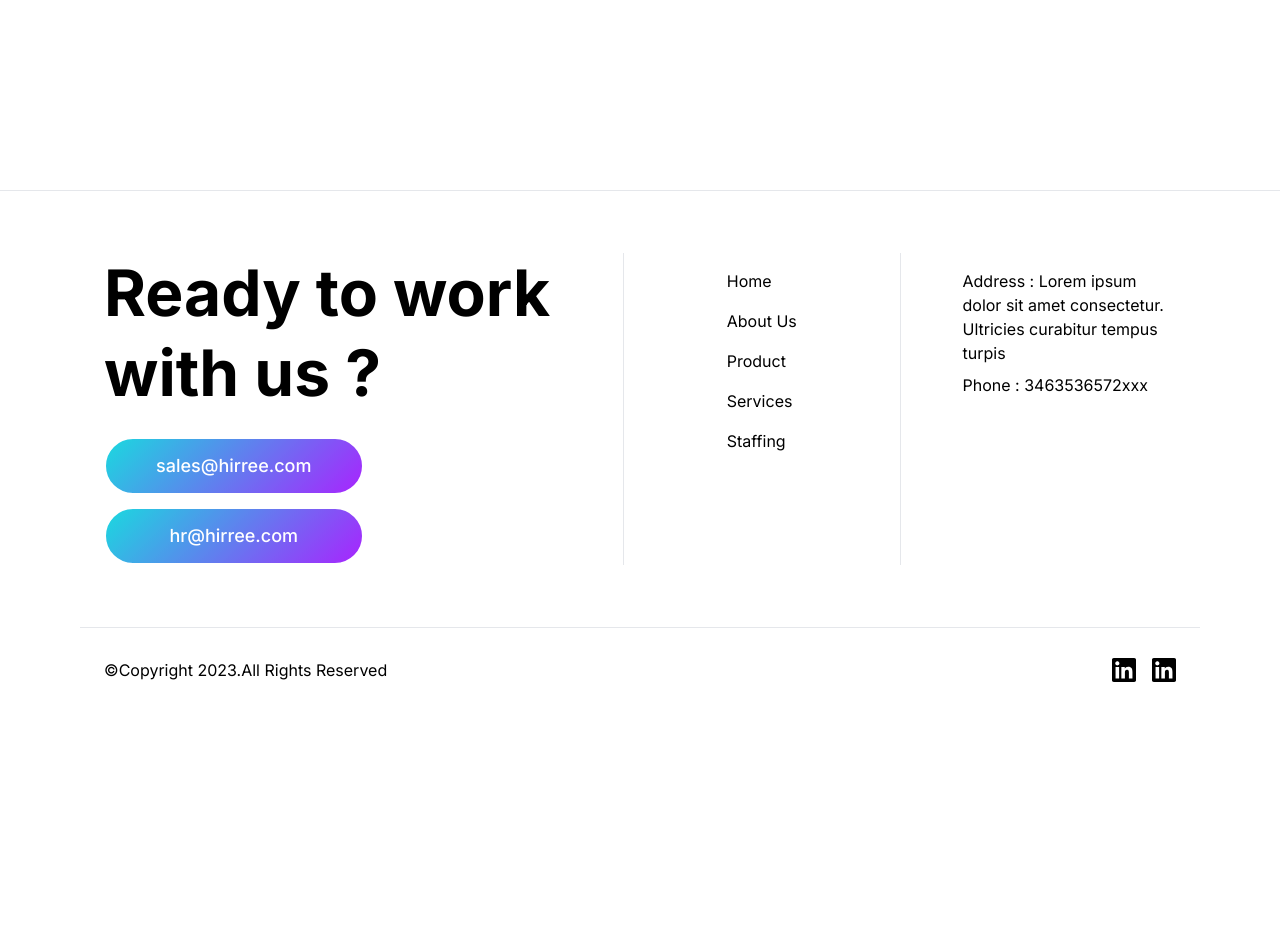
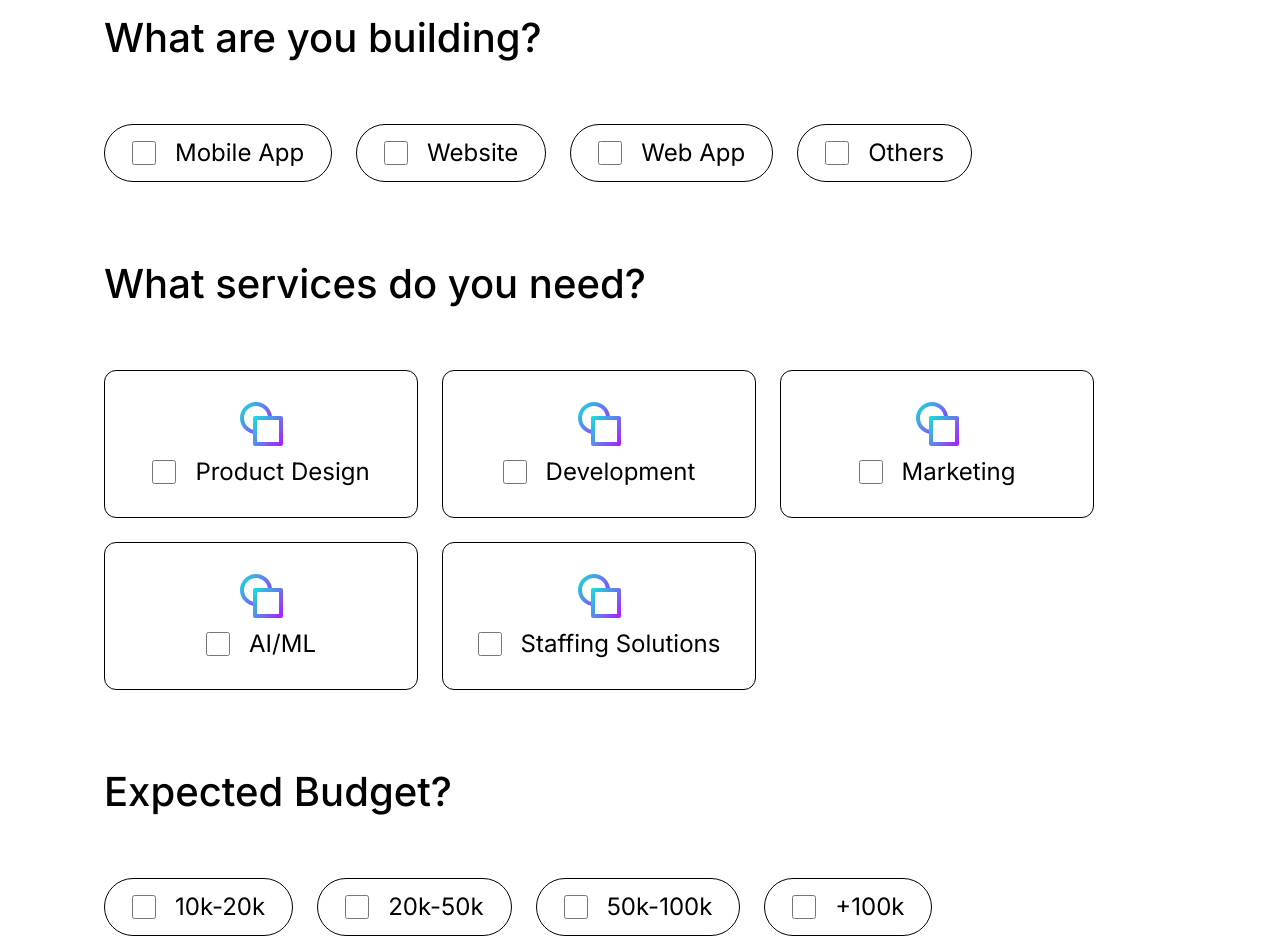
Before and after one commit to Nish7156/hire-web, a Next.js app: page /contact-us in a window 1280 px wide. Before the commit this address had no page. Shown: the part 700-1652 px from the top of the page. Before the commit the page ends 1412 px from the top, so only its background shows below. Built offline with nearby package versions, Linux system fonts and the light colour scheme.

Commit message:
contact-form

```diff
--- /dev/null
+++ b/src/app/contact-us/page.tsx
@@ -0,0 +1,14 @@
+import ContactForm from "@/components/pages/Contact-Us/ContactForm";
+import ContactHeroBanner from "@/components/pages/Contact-Us/ContactHeroBanner";
+import React from "react";
+
+function page() {
+  return (
+    <div>
+      <ContactHeroBanner />
+      <ContactForm />
+    </div>
+  );
+}
+
+export default page;
--- a/src/app/globals.scss
+++ b/src/app/globals.scss
@@ -120,3 +120,41 @@
 .dark-btn {
   border-radius: 36px;
 }
+
+.input-with-placeholder {
+  width: 100%;
+  position: relative;
+  label {
+    position: absolute;
+    top: -4px;
+    left: 0;
+    width: 100%;
+    height: 100%;
+    display: flex;
+    align-items: center;
+    padding-left: 0px;
+    transition: 300ms all;
+    font-size: 24px;
+    outline: none;
+  }
+  input {
+    width: 100%;
+    height: 40px;
+    padding: 0px;
+    background: white;
+    border-bottom: 2px solid black;
+    outline: none;
+    font-size: 24px;
+    font-weight: 400;
+    &:valid + label,
+    &:focus + label {
+      height: 80%;
+      padding-left: 0;
+      transform: translateY(-100%);
+      font-size: 24px;
+      color: black;
+      outline: none;
+      outline: none;
+    }
+  }
+}
--- /dev/null
+++ b/src/components/pages/Contact-Us/ContactForm.tsx
@@ -0,0 +1,238 @@
+import React from "react";
+import CustomButton from "@/components/elements/CustomButton";
+
+function ContactForm() {
+  const BuildingTypes = [
+    {
+      title: "Mobile App",
+      checked: false,
+      value: "",
+    },
+    {
+      title: "Website",
+      checked: false,
+      value: "",
+    },
+    {
+      title: "Web App",
+      checked: true,
+      value: "",
+    },
+    {
+      title: "Others",
+      checked: false,
+      value: "",
+    },
+  ];
+  const ServiceTypes = [
+    {
+      title: "Product Design",
+      value: "",
+      checked: false,
+    },
+    {
+      title: "Development",
+      value: "",
+      checked: false,
+    },
+    {
+      title: "Marketing",
+      value: "",
+      checked: false,
+    },
+    {
+      title: "AI/ML",
+      value: "",
+      checked: false,
+    },
+    {
+      title: "Staffing Solutions",
+      value: "",
+      checked: false,
+    },
+  ];
+
+  const BudgetList = [
+    {
+      title: "10k-20k",
+      value: "10-20",
+    },
+    {
+      title: "20k-50k",
+      value: "20-50",
+    },
+    {
+      title: "50k-100k",
+      value: "50-100",
+    },
+    {
+      title: "+100k",
+      value: "101",
+    },
+  ];
+  return (
+    <div>
+      <div className="container">
+        <div className="py-10 md:py-[72px]">
+          <CustomText>What are you building?</CustomText>
+          <div className="pt-10 md:pt-14">
+            <div className="flex gap-6 flex-wrap">
+              {BuildingTypes.map((data: any, index: number) => {
+                return (
+                  <div className="py-3 px-[27px] border-[1px] cursor-pointer border-black dark-btn">
+                    <div className="flex items-center gap-[19px]">
+                      <input type="checkbox" className="w-6 h-6 rounded-lg" />
+                      <p className=" text-2xl font-normal">{data.title}</p>
+                    </div>
+                  </div>
+                );
+              })}
+            </div>
+          </div>
+        </div>
+        <div className="pb-10 md:pb-[72px] md:max-w-[990px]">
+          <CustomText>What services do you need?</CustomText>
+          <div className="pt-10 md:pt-14">
+            <div className=" grid grid-cols-1 md:grid-cols-3 gap-6">
+              {ServiceTypes.map((data: any, index: number) => {
+                return (
+                  <div
+                    key={index}
+                    className="py-[29px] px-[33px] border-[1px] cursor-pointer border-black rounded-xl"
+                  >
+                    <div className="flex justify-center">
+                      <svg
+                        width="48"
+                        height="48"
+                        viewBox="0 0 48 48"
+                        fill="none"
+                        xmlns="http://www.w3.org/2000/svg"
+                      >
+                        <path
+                          d="M19 32C11.268 32 5 25.732 5 18C5 10.268 11.268 4 19 4C26.732 4 33 10.268 33 18"
+                          stroke="url(#paint0_linear_17_772)"
+                          stroke-width="4"
+                          stroke-linejoin="round"
+                        />
+                        <path
+                          d="M44 18H18V44H44V18Z"
+                          stroke="url(#paint1_linear_17_772)"
+                          stroke-width="4"
+                          stroke-linejoin="round"
+                        />
+                        <defs>
+                          <linearGradient
+                            id="paint0_linear_17_772"
+                            x1="5"
+                            y1="4"
+                            x2="36.4429"
+                            y2="27.3672"
+                            gradientUnits="userSpaceOnUse"
+                          >
+                            <stop stop-color="#1AD9DF" />
+                            <stop offset="1" stop-color="#A824FE" />
+                          </linearGradient>
+                          <linearGradient
+                            id="paint1_linear_17_772"
+                            x1="18"
+                            y1="18"
+                            x2="47.197"
+                            y2="39.6981"
+                            gradientUnits="userSpaceOnUse"
+                          >
+                            <stop stop-color="#1AD9DF" />
+                            <stop offset="1" stop-color="#A824FE" />
+                          </linearGradient>
+                        </defs>
+                      </svg>
+                    </div>
+                    <div className="flex items-center gap-[19px] mt-2 justify-center">
+                      <input type="checkbox" className="w-6 h-6 rounded-lg" />
+                      <p className=" text-2xl font-normal">{data.title}</p>
+                    </div>
+                  </div>
+                );
+              })}
+            </div>
+          </div>
+        </div>
+        <div className="pb-10 md:pb-[72px] md:max-w-[990px]">
+          <CustomText>Expected Budget?</CustomText>
+          <div className="pt-10 md:pt-14">
+            <div className="flex gap-6 flex-wrap">
+              {BudgetList.map((data: any, index: number) => {
+                return (
+                  <div className="py-3 px-[27px] border-[1px] cursor-pointer border-black dark-btn">
+                    <div className="flex items-center gap-[19px]">
+                      <input type="checkbox" className="w-6 h-6 rounded-lg" />
+                      <p className=" text-2xl font-normal">{data.title}</p>
+                    </div>
+                  </div>
+                );
+              })}
+            </div>
+          </div>
+        </div>
+        <div className="py-10 md:py-[72px]">
+          <CustomText>Your details</CustomText>
+          <div className=" mt-10 md:mt-[60px]">
+            <div className="grid grid-cols-1 md:grid-cols-2 gap-6">
+              <div className="input-with-placeholder">
+                <input type="text" id="username" required />
+                <label htmlFor="username">Full name*</label>
+              </div>
+              <div className="input-with-placeholder mt-6 md:mt-0">
+                <input type="text" id="Phone" required />
+                <label htmlFor="Phone">Phone*</label>
+              </div>
+            </div>
+            <div className="grid grid-cols-1 mt-12 md:mt-[80px]">
+              <div className="input-with-placeholder">
+                <input type="text" id="emailId" required />
+                <label htmlFor="emailId">Email ID*</label>
+              </div>
+            </div>
+            <div className="grid grid-cols-1 mt-12 md:mt-[80px]">
+              <div className="input-with-placeholder">
+                <input type="text" id="Message" required />
+                <label htmlFor="Message">Message</label>
+              </div>
+            </div>
+            <div className="">
+              <div className="flex gap-5 my-[86px] text-xl max-md:flex-wrap max-md:mt-10">
+                <input
+                  type="checkbox"
+                  id="privacy-policy"
+                  name="privacyPolicy"
+                  className="shrink-0 w-6 h-6 rounded border border-black border-solid"
+                />
+                <label
+                  htmlFor="privacy-policy"
+                  className="flex-auto max-md:max-w-full"
+                >
+                  I have read , understood and agree with the privacy and data
+                  processing policy
+                </label>
+              </div>
+            </div>
+            <div className=" md:max-w-[271px]">
+              <CustomButton>Send Message</CustomButton>
+            </div>
+            <div className="mt-[61px] md:max-w-[438px]">
+              <p>
+                Simply fill out the form above, or email us at
+                cgsfdsvd@hirree.com if you prefer.
+              </p>
+            </div>
+          </div>
+        </div>
+      </div>
+    </div>
+  );
+}
+
+export default ContactForm;
+
+const CustomText = ({ children }: any) => {
+  return <h2 className="heading2-text">{children}</h2>;
+};
--- /dev/null
+++ b/src/components/pages/Contact-Us/ContactHeroBanner.tsx
@@ -0,0 +1,21 @@
+import React from "react";
+
+function ContactHeroBanner() {
+  return (
+    <div className="leader-card-gradiant">
+      <div className="container md:py-[145px] py-10">
+        <div className="md:max-w-[800px]">
+          <h1 className="heading-text">
+            Let’s build something beautiful together.
+          </h1>
+          <p className=" text-xl md:text-2xl font-normal pt-8">
+            If you’re looking for partners to help you create an exceptional
+            digital experience, you’ve come to the right place.
+          </p>
+        </div>
+      </div>
+    </div>
+  );
+}
+
+export default ContactHeroBanner;
```
